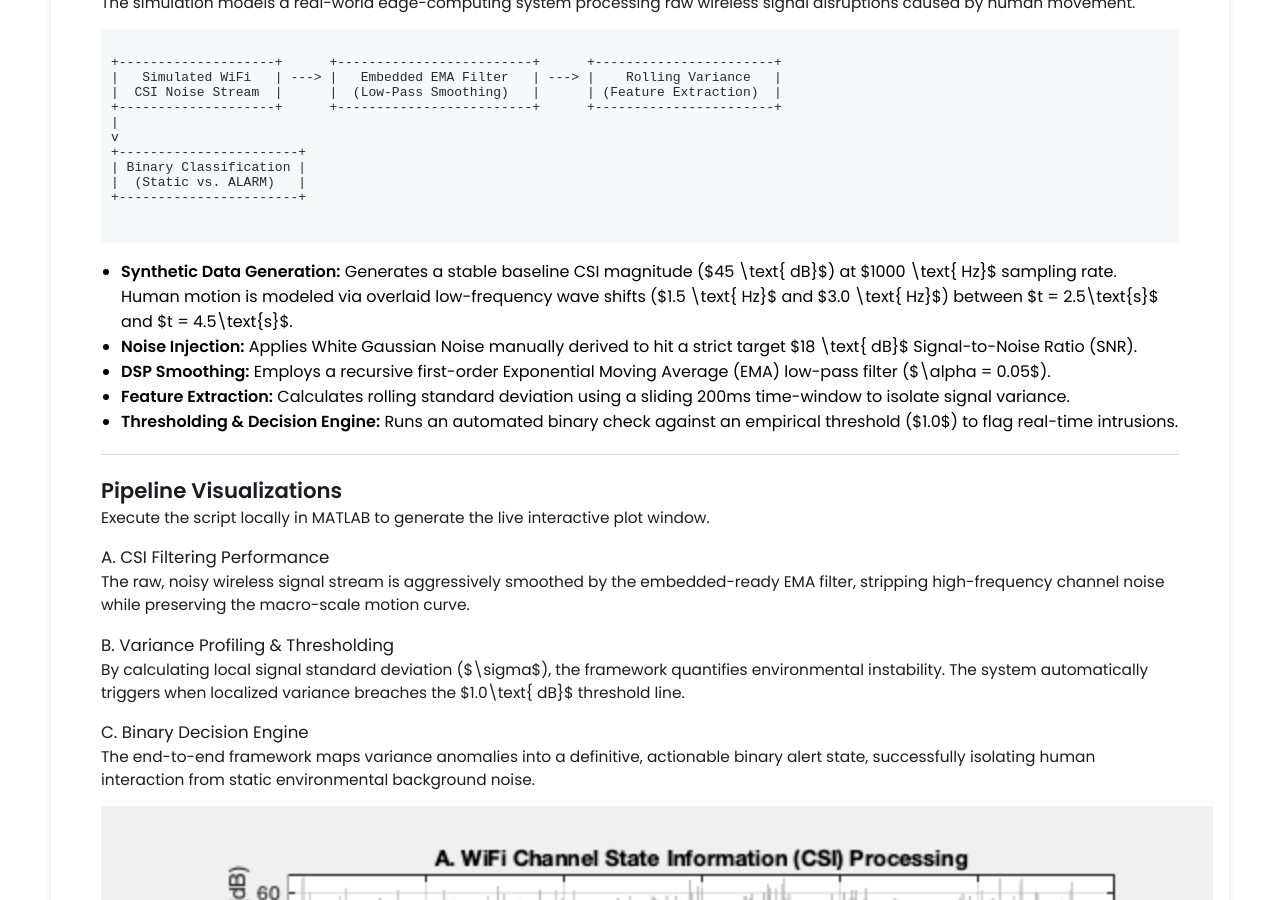
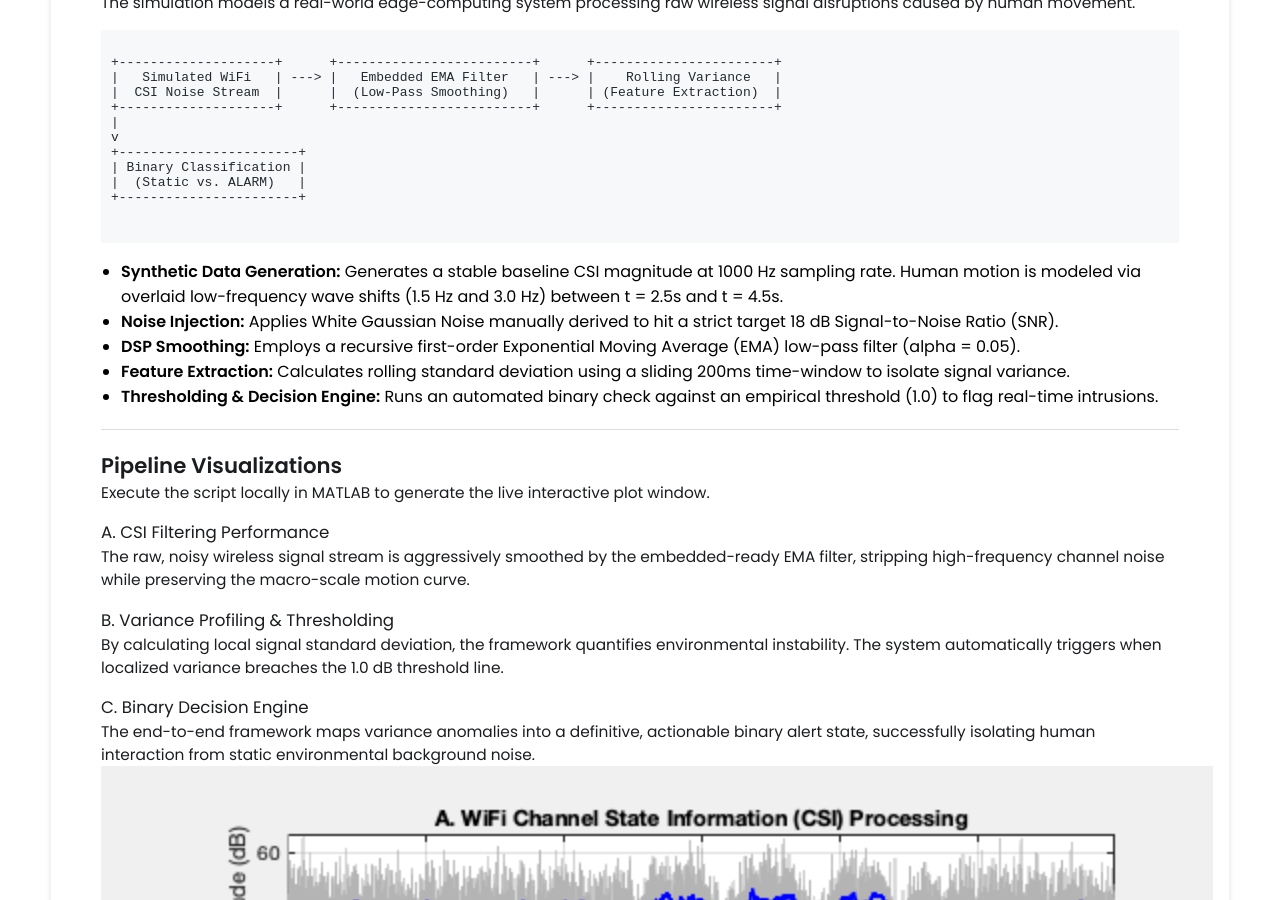
Before and after one commit to jdfrancis28-ee/jdfrancis28-ee.github.io, a Jekyll site: the page built from _projects/wifi-csi/index.md, in a window 1280 px wide and 900 px high, scrolled down 812 px. Built offline with Jekyll 4.4.1, drawn with Linux system fonts in a browser that asks for light colours; some of the changed text lies outside the part shown.

Commit message:
Update index.md

````diff
--- a/_projects/wifi-csi/index.md
+++ b/_projects/wifi-csi/index.md
@@ -34,11 +34,11 @@ v
 
 ```
 
-* **Synthetic Data Generation:** Generates a stable baseline CSI magnitude ($45 \text{ dB}$) at $1000 \text{ Hz}$ sampling rate. Human motion is modeled via overlaid low-frequency wave shifts ($1.5 \text{ Hz}$ and $3.0 \text{ Hz}$) between $t = 2.5\text{s}$ and $t = 4.5\text{s}$.
-* **Noise Injection:** Applies White Gaussian Noise manually derived to hit a strict target $18 \text{ dB}$ Signal-to-Noise Ratio (SNR).
-* **DSP Smoothing:** Employs a recursive first-order Exponential Moving Average (EMA) low-pass filter ($\alpha = 0.05$).
+* **Synthetic Data Generation:** Generates a stable baseline CSI magnitude at 1000 Hz sampling rate. Human motion is modeled via overlaid low-frequency wave shifts (1.5 Hz and 3.0 Hz) between t = 2.5s and t = 4.5s.
+* **Noise Injection:** Applies White Gaussian Noise manually derived to hit a strict target 18 dB Signal-to-Noise Ratio (SNR).
+* **DSP Smoothing:** Employs a recursive first-order Exponential Moving Average (EMA) low-pass filter (alpha = 0.05).
 * **Feature Extraction:** Calculates rolling standard deviation using a sliding 200ms time-window to isolate signal variance.
-* **Thresholding & Decision Engine:** Runs an automated binary check against an empirical threshold ($1.0$) to flag real-time intrusions.
+* **Thresholding & Decision Engine:** Runs an automated binary check against an empirical threshold (1.0) to flag real-time intrusions.
 
 ---
 
@@ -50,11 +50,10 @@ Execute the script locally in MATLAB to generate the live interactive plot windo
 The raw, noisy wireless signal stream is aggressively smoothed by the embedded-ready EMA filter, stripping high-frequency channel noise while preserving the macro-scale motion curve.
 
 ### B. Variance Profiling & Thresholding
-By calculating local signal standard deviation ($\sigma$), the framework quantifies environmental instability. The system automatically triggers when localized variance breaches the $1.0\text{ dB}$ threshold line.
+By calculating local signal standard deviation, the framework quantifies environmental instability. The system automatically triggers when localized variance breaches the 1.0 dB threshold line.
 
 ### C. Binary Decision Engine
 The end-to-end framework maps variance anomalies into a definitive, actionable binary alert state, successfully isolating human interaction from static environmental background noise.
-
 ![Simulation Plot Output](simulation-output.png)
 
 ---
@@ -187,7 +186,8 @@ fprintf('====================================================\n');
 2. Download or clone this workspace.
 3. Open MATLAB and navigate to the project directory.
 4. Run the file by clicking Run or entering the following command in the Command Window:
-```matlab
+
+```
 wifi_csi_motion_simulator
 
 ```
````
